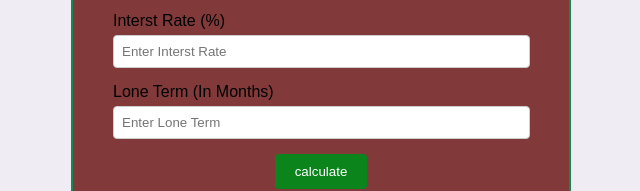
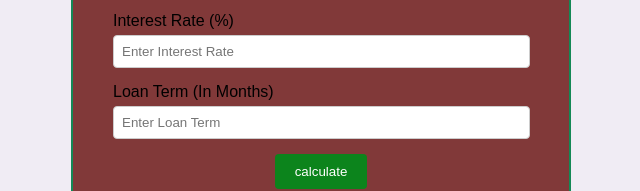
Before and after one commit to syed8509/Loan_Calculator, a plain HTML site: page indx.html in a window 1280 px wide. Shown: the part 239-430 px from the top of the page, 319-959 px from the left. Drawn offline with Linux system fonts and the light colour scheme.

Commit message:
seplling changed

```diff
--- a/indx.html
+++ b/indx.html
@@ -1,3 +1,4 @@
+
 <!DOCTYPE html>
 <html lang="en">
 <head>
@@ -19,13 +20,13 @@
                 </div>
 
                 <div class="input-group">
-                    <label> Interst Rate (%)</label>
-                    <input type="number" id="InterestRateInput" placeholder="Enter Interst Rate">
+                    <label> Interest Rate (%)</label>
+                    <input type="number" id="InterestRateInput" placeholder="Enter Interest Rate">
                 </div>
 
                 <div class="input-group">
-                    <label> Lone Term (In Months)</label>
-                    <input type="number" id="loneTermInput" placeholder="Enter Lone Term">
+                    <label> Loan Term (In Months)</label>
+                    <input type="number" id="loneTermInput" placeholder="Enter Loan Term">
                 </div>
                 <button id="calculateBtn">calculate</button>
                 <div id="result">Final Result</div>
@@ -37,5 +38,3 @@
         </body>
         </head>
 </html>
-<HTML>
-</HTML>
```
